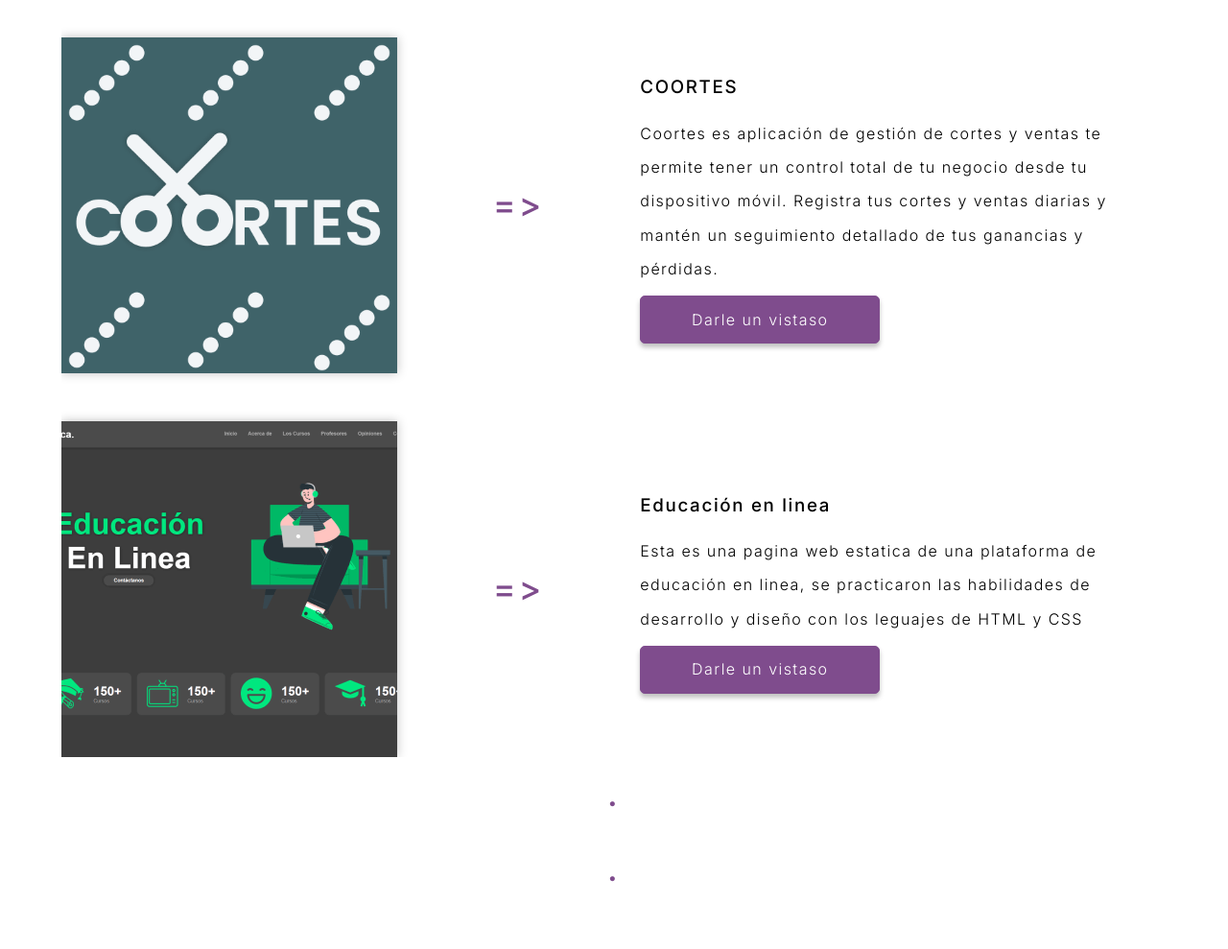
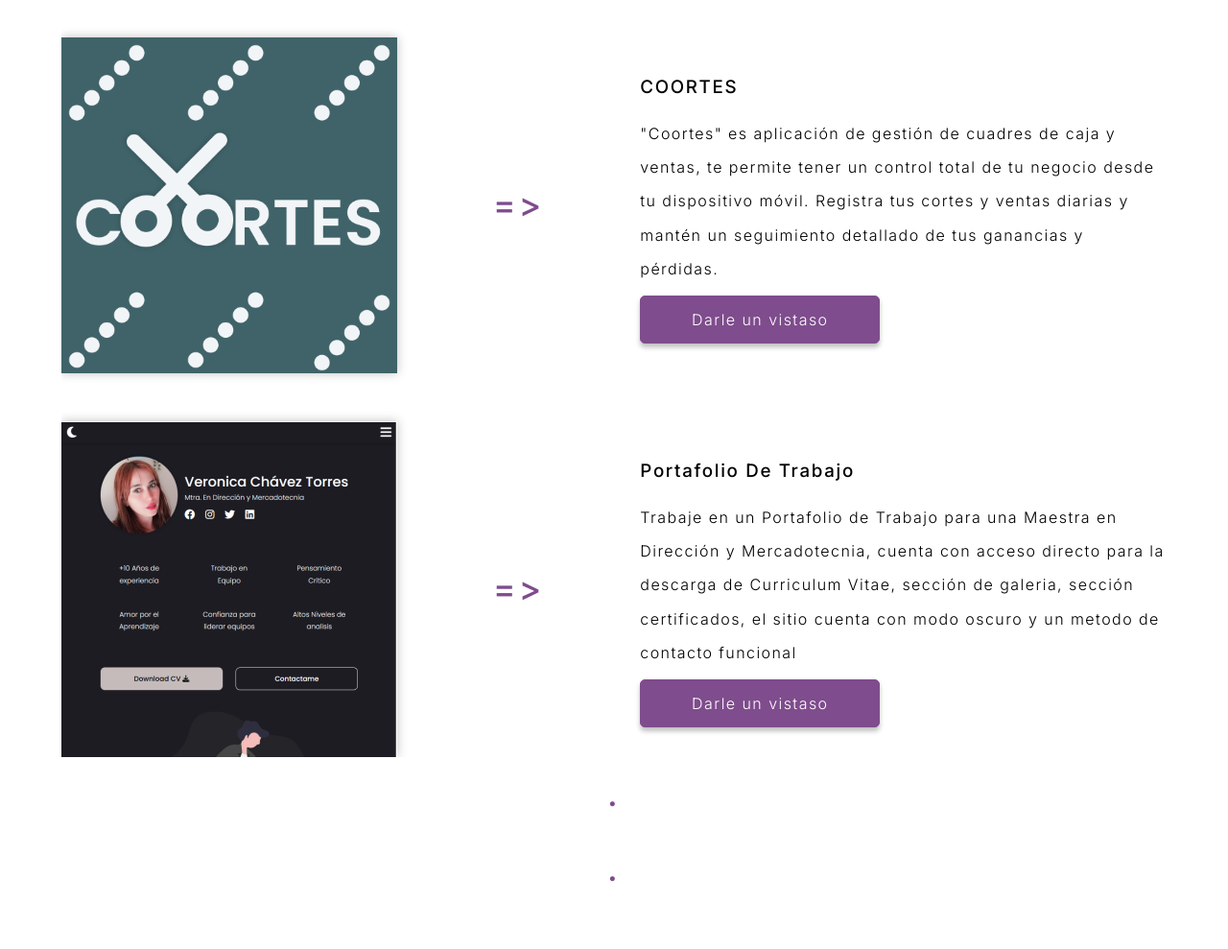
Before and after one commit to Axel-Meyrek/Portafolio-Axel-Meyrek, a plain HTML site: page index.html in a window 1280 px wide. Shown: the part 4321-5310 px from the top of the page at 96% size. Drawn offline with nearby package versions, Linux system fonts and the light colour scheme.

Commit message:
Actualización de la sección de proyectos

```diff
--- a/index.html
+++ b/index.html
@@ -228,22 +228,20 @@
             <span class="proyecto_arrow">=></span>
             <div class="proyectoConteinerDescription">
                 <h3 class="proyectoConteinerDescription_title">COORTES</h3>
-                <p class="proyectoConteinerDescription_description">Coortes es aplicación de gestión de cortes y ventas te permite tener un control total de tu negocio desde tu dispositivo móvil. Registra tus cortes y ventas diarias y mantén un seguimiento detallado de tus ganancias y pérdidas.</p>
+                <p class="proyectoConteinerDescription_description">"Coortes" es aplicación de gestión de cuadres de caja y ventas, te permite tener un control total de tu negocio desde tu dispositivo móvil. Registra tus cortes y ventas diarias y mantén un seguimiento detallado de tus ganancias y pérdidas.</p>
                 <a target="_blank" href="https://coortes.netlify.app/"
                     class="proyectoConteinerDescription_button">Darle un vistaso</a>
             </div>
         </div>
 
         <div class="proyectos">
-            <img width="350px" height="350px" loading="lazy" class="proyecto_img" src="img/proyectoPortafolio.png"
+            <img width="350px" height="350px" loading="lazy" class="proyecto_img" src="img/PortafolioVeronica.png"
                 alt="Captura de pantalla de una pagina web estatica sobre una plataforma de educación en linea">
             <span class="proyecto_arrow">=></span>
             <div class="proyectoConteinerDescription">
-                <h3 class="proyectoConteinerDescription_title">Educación en linea</h3>
-                <p class="proyectoConteinerDescription_description">Esta es una pagina web estatica de una plataforma de
-                    educación en linea, se practicaron las habilidades de desarrollo y diseño con los leguajes de HTML y
-                    CSS</p>
-                <a target="_blank" href="https://practica-css-school.netlify.app/"
+                <h3 class="proyectoConteinerDescription_title">Portafolio De Trabajo</h3>
+                <p class="proyectoConteinerDescription_description">Trabaje en un Portafolio de Trabajo para una Maestra en Dirección y Mercadotecnia, cuenta con acceso directo para la descarga de Curriculum Vitae, sección de galeria, sección certificados, el sitio cuenta con modo oscuro y un metodo de contacto funcional</p>
+                <a target="_blank" href="https://mtrveronica.netlify.app/"
                     class="proyectoConteinerDescription_button">Darle un vistaso</a>
             </div>
         </div>
```
Also changed, not shown: img/PortafolioVeronica.png (added), img/proyectoPortafolio.png (deleted), img/proyectosPriotityTime.png (deleted).
